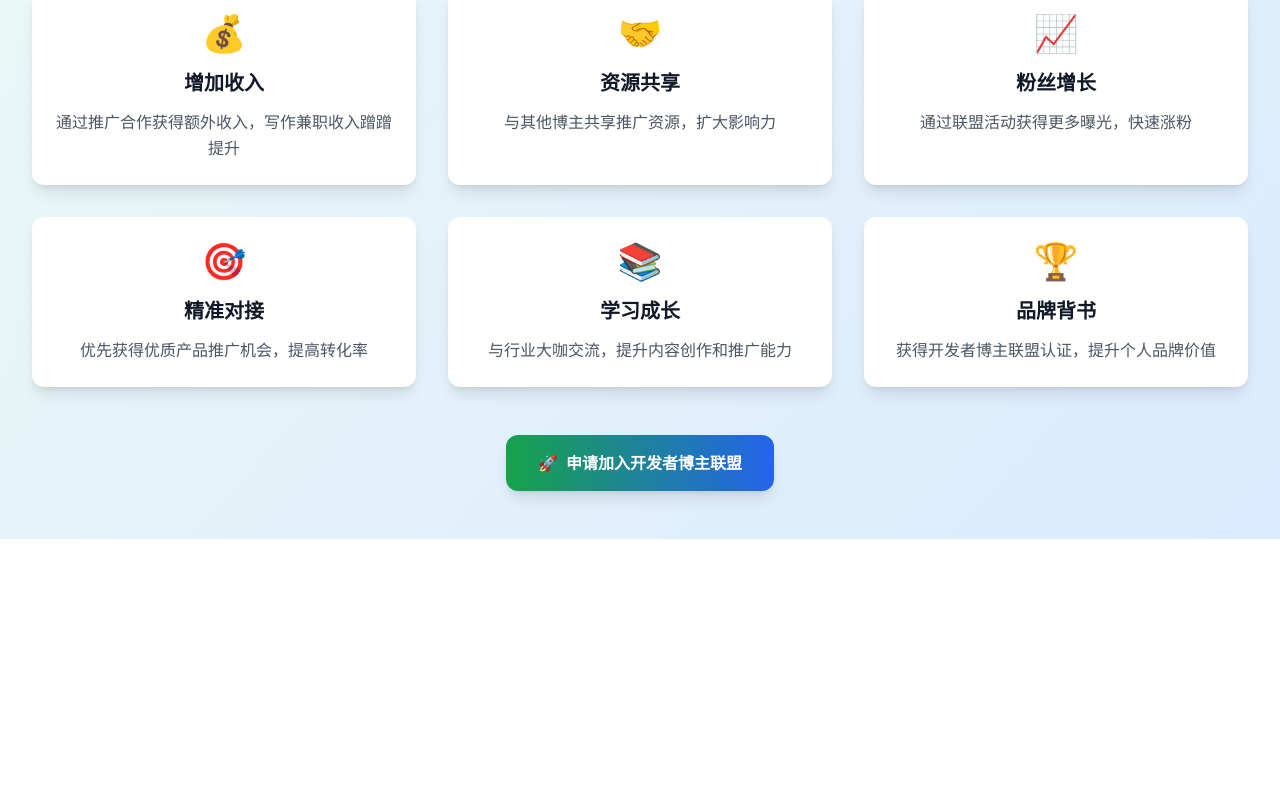
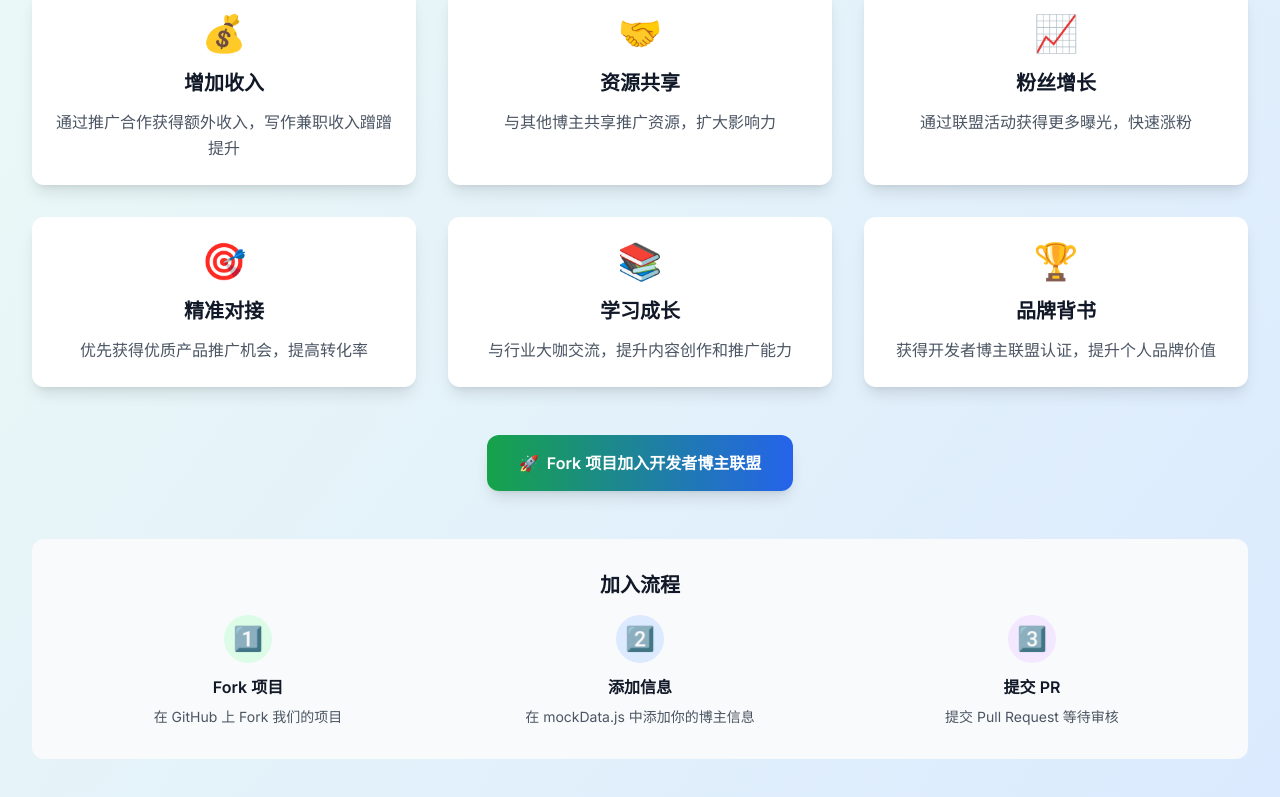
Before and after one commit to TUARAN/blogger-alliance, a Vue app: page /toc in a window 1280 px wide. Shown: the part 860-1657 px from the top of the page. Before the commit the page ends 1399 px from the top, so only its background shows below. Built offline with nearby package versions, Linux system fonts and the light colour scheme.

Commit message:
feat: 加入博主联盟改为GitHub fork+PR方式，添加加入流程说明

```diff
--- a/src/pages/tob/index.vue
+++ b/src/pages/tob/index.vue
@@ -49,8 +49,9 @@
               <div class="absolute inset-0 bg-gradient-to-r from-purple-600 to-indigo-600 opacity-0 group-hover:opacity-100 transition-opacity duration-300"></div>
             </button>
 
-            <router-link
-              to="/toc"
+            <a
+              href="https://github.com/TUARAN/blogger-alliance"
+              target="_blank"
               class="group relative px-8 py-4 bg-gradient-to-r from-green-500 to-blue-500 hover:from-green-600 hover:to-blue-600 text-white font-semibold rounded-xl shadow-lg hover:shadow-xl transform hover:-translate-y-1 transition-all duration-300 overflow-hidden"
             >
               <span class="relative z-10 flex items-center">
@@ -58,7 +59,7 @@
                 加入开发者博主联盟
               </span>
               <div class="absolute inset-0 bg-gradient-to-r from-blue-500 to-green-500 opacity-0 group-hover:opacity-100 transition-opacity duration-300"></div>
-            </router-link>
+            </a>
           </div>
 
           <!-- 统计信息 -->
@@ -334,15 +335,16 @@
               立即联系推广
             </span>
           </button>
-          <router-link
-            to="/toc"
+          <a
+            href="https://github.com/TUARAN/blogger-alliance"
+            target="_blank"
             class="px-8 py-4 bg-transparent border-2 border-white text-white font-semibold rounded-xl hover:bg-white hover:text-indigo-700 transform hover:-translate-y-1 transition-all duration-300"
           >
             <span class="flex items-center">
               <span class="mr-2">🤝</span>
               加入博主联盟
             </span>
-          </router-link>
+          </a>
         </div>
       </div>
     </section>
@@ -395,8 +397,9 @@
                 </div>
               </router-link>
 
-              <router-link
-                to="/about"
+              <a
+                href="https://github.com/TUARAN/blogger-alliance"
+                target="_blank"
                 class="flex items-center p-3 bg-gradient-to-r from-green-50 to-blue-50 rounded-lg hover:from-green-100 hover:to-blue-100 transition-colors group"
               >
                 <span class="text-2xl mr-3">🌟</span>
@@ -404,7 +407,7 @@
                   <div class="font-semibold text-gray-900 group-hover:text-green-600">优质开源项目</div>
                   <div class="text-sm text-gray-600">发现和学习优秀项目</div>
                 </div>
-              </router-link>
+              </a>
 
               <div class="flex items-center p-3 bg-gradient-to-r from-purple-50 to-pink-50 rounded-lg">
                 <span class="text-2xl mr-3">📊</span>
--- a/src/pages/toc/index.vue
+++ b/src/pages/toc/index.vue
@@ -94,13 +94,41 @@
         <!-- CTA 按钮 -->
         <div class="text-center">
           <a
-            href="https://dxxbhlw7ws.feishu.cn/sheets/KlLBsxe7vhT2IYtajpJcfSJQnod?from=from_copylink"
+            href="https://github.com/TUARAN/blogger-alliance"
             target="_blank"
             class="inline-flex items-center px-8 py-4 bg-gradient-to-r from-green-600 to-blue-600 hover:from-green-700 hover:to-blue-700 text-white font-semibold rounded-xl shadow-lg hover:shadow-xl transform hover:-translate-y-1 transition-all duration-300"
           >
             <span class="mr-2">🚀</span>
-            申请加入开发者博主联盟
+            Fork 项目加入开发者博主联盟
           </a>
+        </div>
+
+        <!-- 加入流程说明 -->
+        <div class="bg-gray-50 rounded-xl p-8">
+          <h3 class="text-xl font-bold text-gray-900 mb-4 text-center">加入流程</h3>
+          <div class="grid grid-cols-1 md:grid-cols-3 gap-6">
+            <div class="text-center">
+              <div class="w-12 h-12 bg-green-100 rounded-full flex items-center justify-center mx-auto mb-3">
+                <span class="text-2xl">1️⃣</span>
+              </div>
+              <h4 class="font-semibold text-gray-900 mb-2">Fork 项目</h4>
+              <p class="text-gray-600 text-sm">在 GitHub 上 Fork 我们的项目</p>
+            </div>
+            <div class="text-center">
+              <div class="w-12 h-12 bg-blue-100 rounded-full flex items-center justify-center mx-auto mb-3">
+                <span class="text-2xl">2️⃣</span>
+              </div>
+              <h4 class="font-semibold text-gray-900 mb-2">添加信息</h4>
+              <p class="text-gray-600 text-sm">在 mockData.js 中添加你的博主信息</p>
+            </div>
+            <div class="text-center">
+              <div class="w-12 h-12 bg-purple-100 rounded-full flex items-center justify-center mx-auto mb-3">
+                <span class="text-2xl">3️⃣</span>
+              </div>
+              <h4 class="font-semibold text-gray-900 mb-2">提交 PR</h4>
+              <p class="text-gray-600 text-sm">提交 Pull Request 等待审核</p>
+            </div>
+          </div>
         </div>
       </div>
     </div>
```
